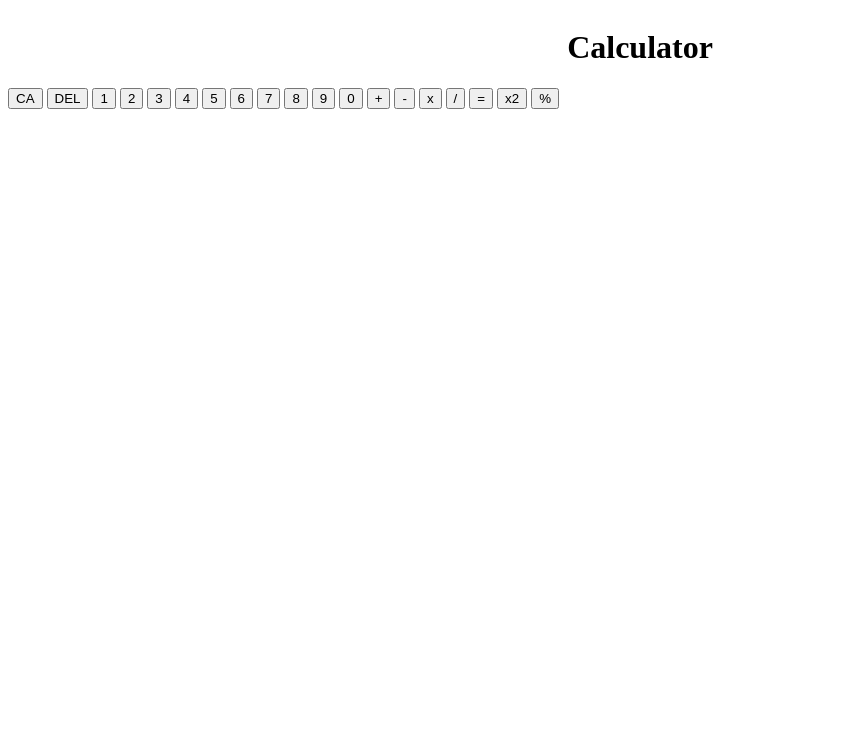
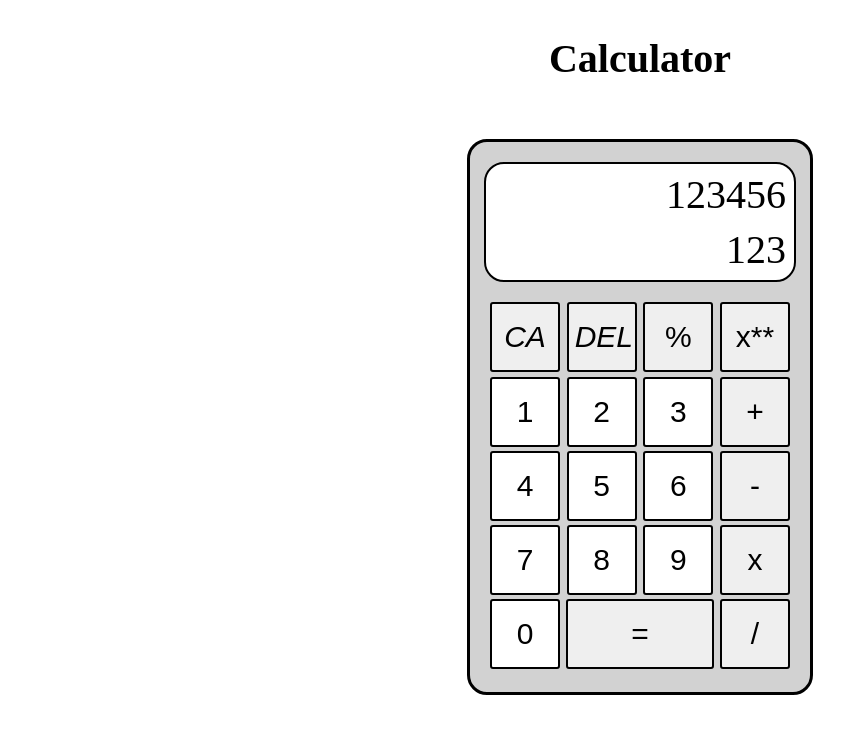
Before and after one commit to rileygregg/calculator, a plain HTML site: page index.html in a window 1280 px wide. Shown: the whole page, without its empty margins (0-868 px from the left). Drawn offline with Linux system fonts and the light colour scheme.

Commit message:
created button classes and designed what the calculator will look like in css

```diff
--- a/index.html
+++ b/index.html
@@ -13,32 +13,35 @@
             <h1 class="title-main">Calculator</h1>
         </div>
 
+        <section class="main">
             <div class="container">
                 <div class="container-top">
-                <div class="container-display"></div>
+                    <div class="container-display">123456</div>
+                    <div class="container-result">123</div>
                 </div>
 
                 <div class="container-buttons">
-                <button>CA</button>
-                <button>DEL</button>
-                <button>1</button>
-                <button>2</button>
-                <button>3</button>
-                <button>4</button>
-                <button>5</button>
-                <button>6</button>
-                <button>7</button>
-                <button>8</button>
-                <button>9</button>
-                <button>0</button>
-                <button>+</button>
-                <button>-</button>
-                <button>x</button>
-                <button>/</button>
-                <button>=</button>
-                <button>x2</button>
-                <button>%</button>
+                    <button class="clear-all">CA</button>
+                    <button class="delete">DEL</button>
+                    <button class="remainder">%</button>
+                    <button class="squared">x**</button>
+                    <button class="one">1</button>
+                    <button class="two">2</button>
+                    <button class="three">3</button>
+                    <button class="+">+</button>
+                    <button class="four">4</button>
+                    <button class="five">5</button>
+                    <button class="six">6</button>
+                    <button class="-">-</button>
+                    <button class="seven">7</button>
+                    <button class="eight">8</button>
+                    <button class="nine">9</button>
+                    <button class="x">x</button>
+                    <button class="zero">0</button>
+                    <button class="operator">=</button>
+                    <button class="/">/</button>
                 </div>
             </div>
+        </section>
     </body>
 </html>
--- a/style.css
+++ b/style.css
@@ -1,4 +1,84 @@
+/* Main Divs */
 .title {
     display: flex;
     justify-content: center;
+    font-size: 20px;
 }
+
+section {
+    display: flex;
+    justify-content: center;
+}
+
+.container {
+    display: flex;
+    align-items: center;
+    flex-direction: column;
+    border: solid 3px black;
+    border-radius: 20px;
+    width: 340px;
+    height: 550px;
+    margin-top: 30px;
+    background-color: rgba(189, 189, 189, 0.678);
+}
+
+/* inside the calculator */
+.container-top {
+    display: flex;
+    justify-content: space-evenly;
+    flex-direction: column;
+    align-items: flex-end;
+    margin: 20px;
+    padding-right: 8px;
+    width: 300px;
+    height: 120px;
+    border: solid 2px black;
+    border-radius: 20px;
+    font-size: 40px;
+    background-color: white;
+}
+
+.container-buttons {
+    display: flex;
+    justify-content: space-between;
+    flex-direction: row;
+    flex-wrap: wrap;
+    gap: 2px;
+    margin-bottom: 20px;
+    width: 300px;
+    height: 380px;
+}
+
+/* buttons */
+button {
+    width: 70px;
+    height: 70px;
+    font-size: 30px;
+    border: solid 2px black;
+    border-radius: 3px;
+}
+
+.operator {
+    flex: 2;
+    margin-left: 4px;
+    margin-right: 4px;
+}
+
+.one,
+.two,
+.three,
+.four,
+.five,
+.six,
+.seven,
+.eight,
+.nine,
+.zero {
+    background-color: white;
+}
+
+.clear-all,
+.delete {
+    font-style: italic;
+    background-color: #000000, 10%;
+}
```
Lines whose indentation alone changed are shown as unchanged.
